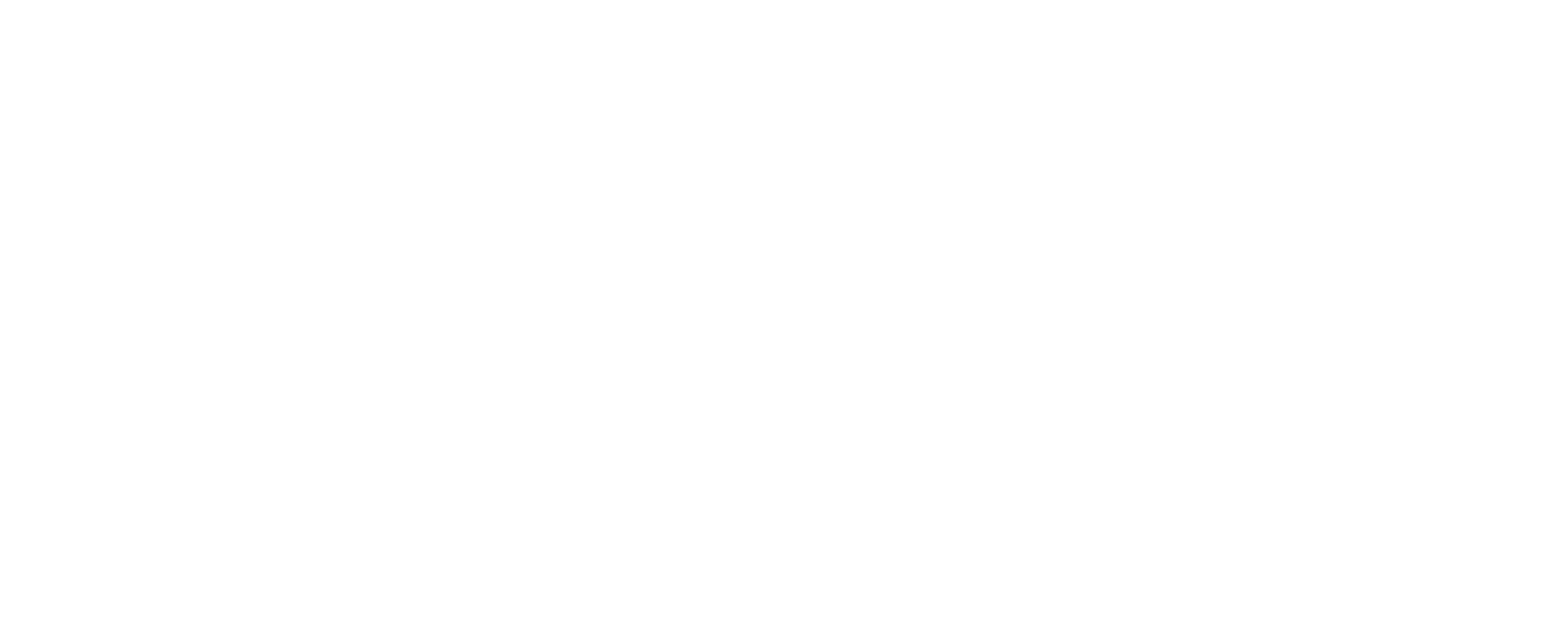
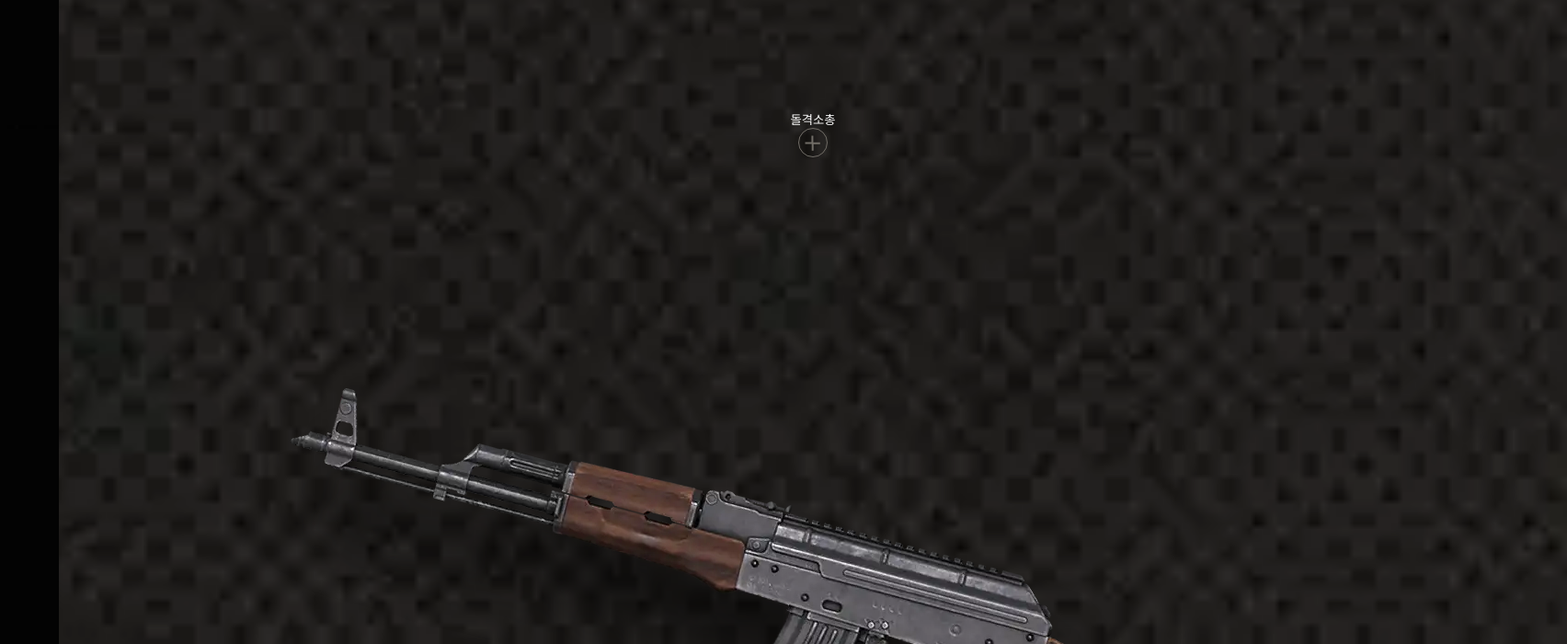
Before and after one commit to jeongin1689/weapon-list, a React (Vite) app: page / in a window 1280 px wide. Shown: the part 1520-2220 px from the top of the page at 92% size, 1704 px wide, since content can reach past the window. Before the commit the page ends 892 px from the top, so only its background shows below. Built offline with nearby package versions, Linux system fonts and the light colour scheme; a web font is replaced by a local one.

Commit message:
fix: image 유틸함수 -> images > weapon도 포함 수정

```diff
--- a/src/components/Card/Card.jsx
+++ b/src/components/Card/Card.jsx
@@ -1,9 +1,20 @@
 import "./Card.scss"
+import { importAllImages } from "../../utils/importImages";
+
+const images = importAllImages(
+  import.meta.glob("/src/assets/image/**/*.{png,jpg,jpeg,svg}", {eager: true,})
+);
 
 function Card(){
   return (
     <button className="card-item-box">
-
+      <span className="card-item-category">돌격소총</span>
+      <div className="card-item-plusIcon">
+        <img src={images["card_plus_icon.svg"]} alt="카드 열기" />
+      </div>
+      <div className="card-item-weaponImage">
+        <img src={images["weapon/AKM.png"]} alt="AKM" />
+      </div>
     </button>
   )
 }
--- a/src/components/Header/Header.jsx
+++ b/src/components/Header/Header.jsx
@@ -3,7 +3,7 @@ import { Link } from 'react-router-dom';
 import "./Header.scss"
 
 const icons = importAllImages(
-  import.meta.glob("/src/assets/image/*", {eager:true})
+  import.meta.glob("/src/assets/image/**/*.{png,jpg,jpeg,svg}", {eager: true,})
 );
 
 const lnbItem = [
@@ -25,24 +25,24 @@ function Header() {
       <div className="header-inner">
         <div className="outline-btn-box">
           <button className="outlink-btn">
-            <img src={icons["outlink_icon.svg"].default} alt="Open outlink layer" />
+            <img src={icons["outlink_icon.svg"]} alt="Open outlink layer" />
           </button>
         </div>
         <h1 className="main-logo-box">
           <Link to="/" className="main-logo">
-            <img src={icons["logo.png"].default} alt="BattleGround Home" />
+            <img src={icons["logo.png"]} alt="BattleGround Home" />
           </Link>
         </h1>
         <div className="header-right-area">
           <div className="local-btn-box">
             <button className="locale-btn">
-              <img src={icons["locale_icon.svg"].default} alt="언어 설정" />
+              <img src={icons["locale_icon.svg"]} alt="언어 설정" />
               <span className="locale">한국어</span>
             </button>
           </div>
           <div className="login-btn-box">
             <button className="login-btn">
-              <img src={icons["login_icon.svg"].default} alt="로그인" />
+              <img src={icons["login_icon.svg"]} alt="로그인" />
               <span className="login">로그인</span>
             </button>
           </div>
--- a/src/components/MainLayout/MainLayout.jsx
+++ b/src/components/MainLayout/MainLayout.jsx
@@ -31,7 +31,7 @@ function Layout(){
         </ul>
       </div>
       <div className="weapons-card-area">
-        <p class="weapon-card-tit-desc">돌격소총(AR)은 준수한 데미지와 연사로 다양한 상황에서 상대를 제압할 수 있는 다재다능한 무기입니다.</p>
+        <p className="weapon-card-tit-desc">돌격소총(AR)은 준수한 데미지와 연사로 다양한 상황에서 상대를 제압할 수 있는 다재다능한 무기입니다.</p>
         <ul className="weapons-card-list">
           <li className="weapons-card-list-item">
             <Card></Card>
--- a/src/utils/importImages.js
+++ b/src/utils/importImages.js
@@ -2,8 +2,8 @@ export function importAllImages(modules) {
   const images = {};
 
   Object.keys(modules).forEach((path) => {
-    const fileName = path.split("/").pop();
-    images[fileName] = modules[path];
+    const fileName = path.replace("/src/assets/image/", "");
+    images[fileName] = modules[path].default;
   });
 
   return images;
```
